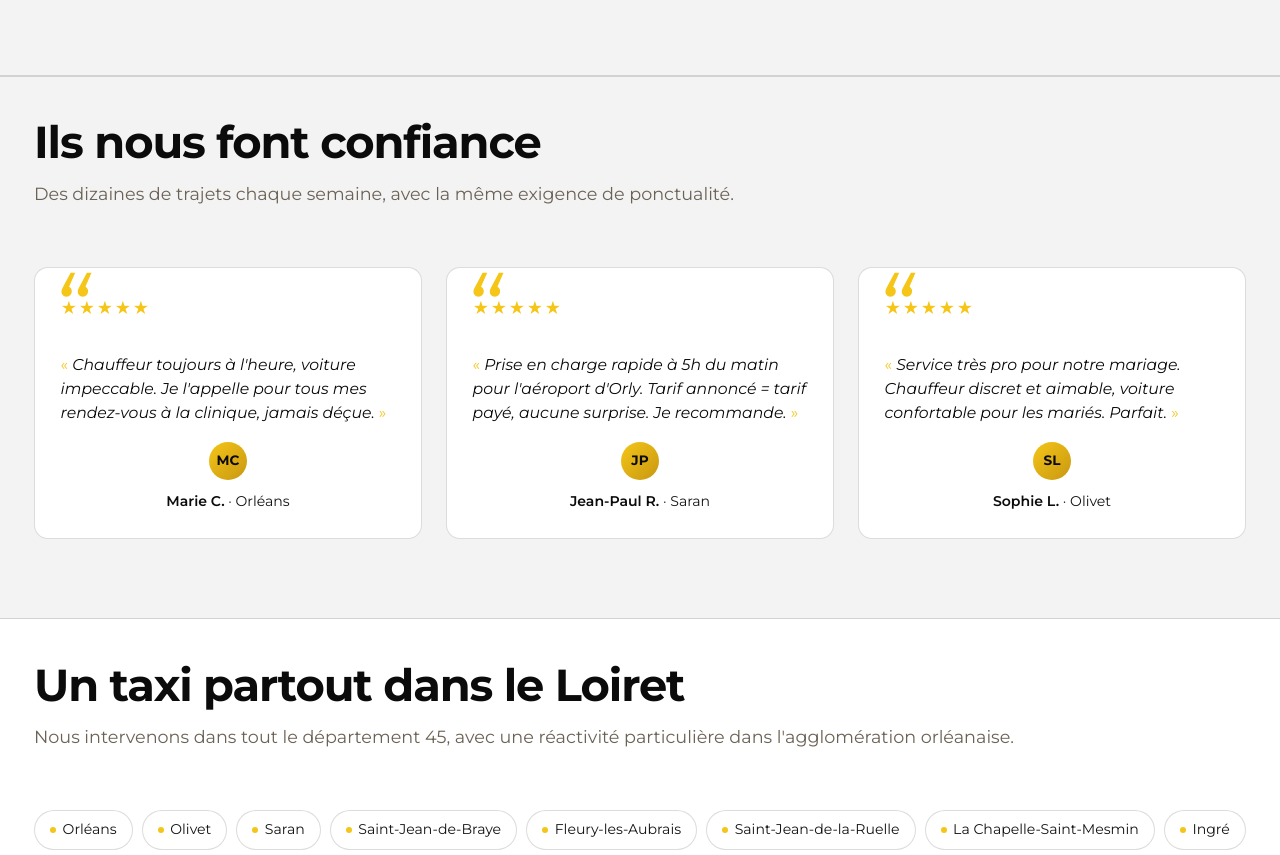
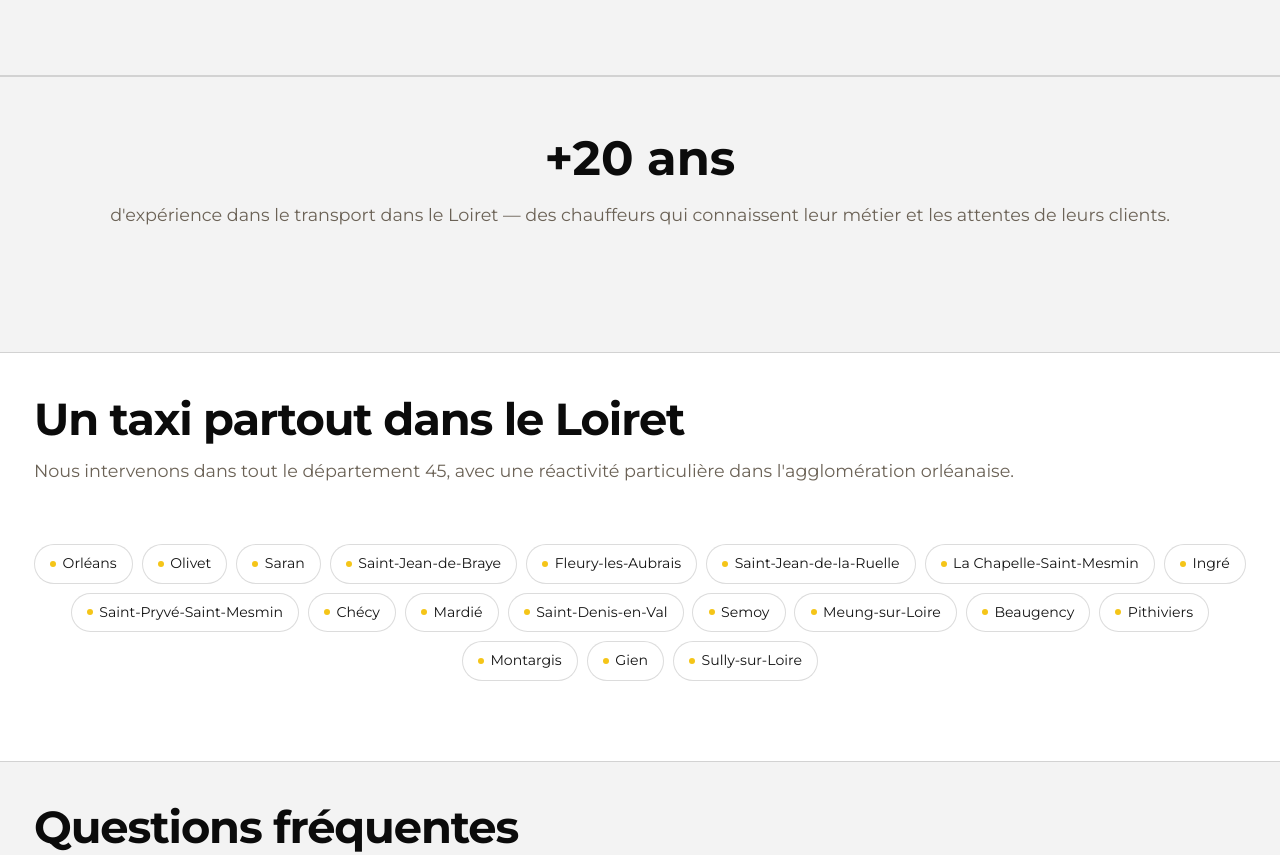
Before and after one commit to emy45/Good-taxi-45, a website: page particuliers.html in a window 1280 px wide. Shown: the part 1940-2795 px from the top of the page. Drawn offline with nearby package versions, Linux system fonts and the light colour scheme.

Commit message:
Suppression faux témoignages → +20 ans d'expérience sur 5 pages services
Co-Authored-By: Claude Opus 4.7 <noreply@anthropic.com>

```diff
--- a/css/style.css
+++ b/css/style.css
@@ -1140,7 +1140,23 @@ p {
   flex-shrink: 0;
 }
 
-/* ---------- 10. TÉMOIGNAGES ---------- */
+/* ---------- 10. STAT DISPLAY ---------- */
+.stat-display {
+  font-size: clamp(1.1rem, 2vw, 1.35rem);
+  text-align: center;
+  max-width: 680px;
+  margin: 0 auto;
+  color: var(--ink-soft);
+  line-height: 1.6;
+}
+.stat-display strong {
+  font-size: clamp(2rem, 5vw, 3rem);
+  color: var(--ink);
+  display: block;
+  margin-bottom: 0.25rem;
+}
+
+/* ---------- TÉMOIGNAGES ---------- */
 .testimonials-grid {
   display: grid;
   gap: var(--space-md);
--- a/particuliers.html
+++ b/particuliers.html
@@ -261,31 +261,12 @@
 
 
     <!-- ============================================
-         TÉMOIGNAGES CLIENTS
+         EXPÉRIENCE
          ============================================ -->
     <section class="section section--alt">
       <div class="container">
         <div class="section-header">
-          <h2>Ils nous font confiance</h2>
-          <p>Des dizaines de trajets chaque semaine, avec la même exigence de ponctualité.</p>
-        </div>
-
-        <div class="testimonials-grid">
-          <div class="testimonial">
-            <div class="stars">★★★★★</div>
-            <blockquote>Chauffeur toujours à l'heure, voiture impeccable. Je l'appelle pour tous mes rendez-vous à la clinique, jamais déçue.</blockquote>
-            <cite><span class="avatar">MC</span><span><b>Marie C.</b> · Orléans</span></cite>
-          </div>
-          <div class="testimonial">
-            <div class="stars">★★★★★</div>
-            <blockquote>Prise en charge rapide à 5h du matin pour l'aéroport d'Orly. Tarif annoncé = tarif payé, aucune surprise. Je recommande.</blockquote>
-            <cite><span class="avatar">JP</span><span><b>Jean-Paul R.</b> · Saran</span></cite>
-          </div>
-          <div class="testimonial">
-            <div class="stars">★★★★★</div>
-            <blockquote>Service très pro pour notre mariage. Chauffeur discret et aimable, voiture confortable pour les mariés. Parfait.</blockquote>
-            <cite><span class="avatar">SL</span><span><b>Sophie L.</b> · Olivet</span></cite>
-          </div>
+          <p class="stat-display"><strong>+20 ans</strong> d'expérience dans le transport dans le Loiret — des chauffeurs qui connaissent leur métier et les attentes de leurs clients.</p>
         </div>
       </div>
     </section>
```
Also changed, not shown: colis.html (+2 -20 lines), entreprises.html (+2 -20 lines), gares-aeroports.html (+2 -20 lines), hotels.html (+2 -21 lines).
